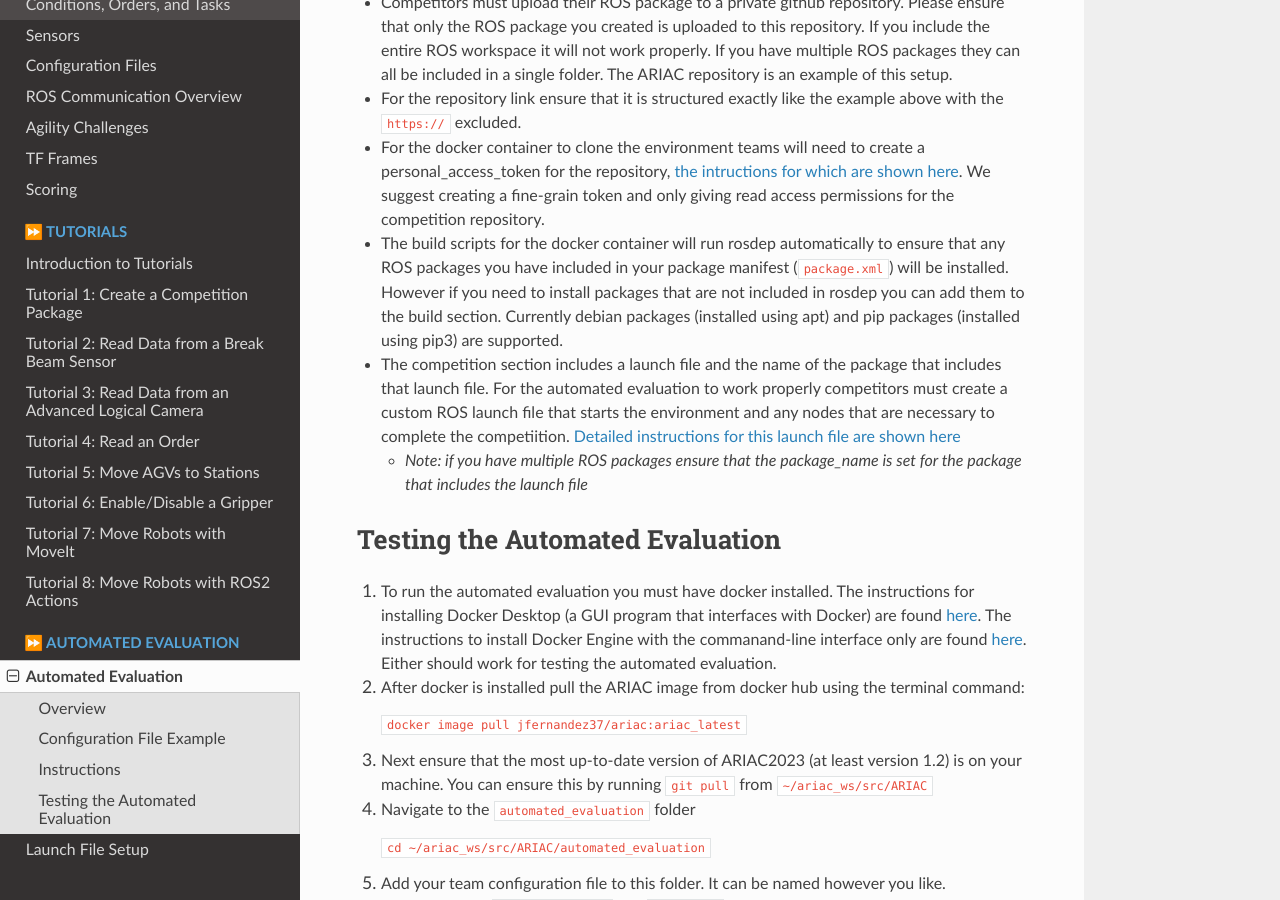
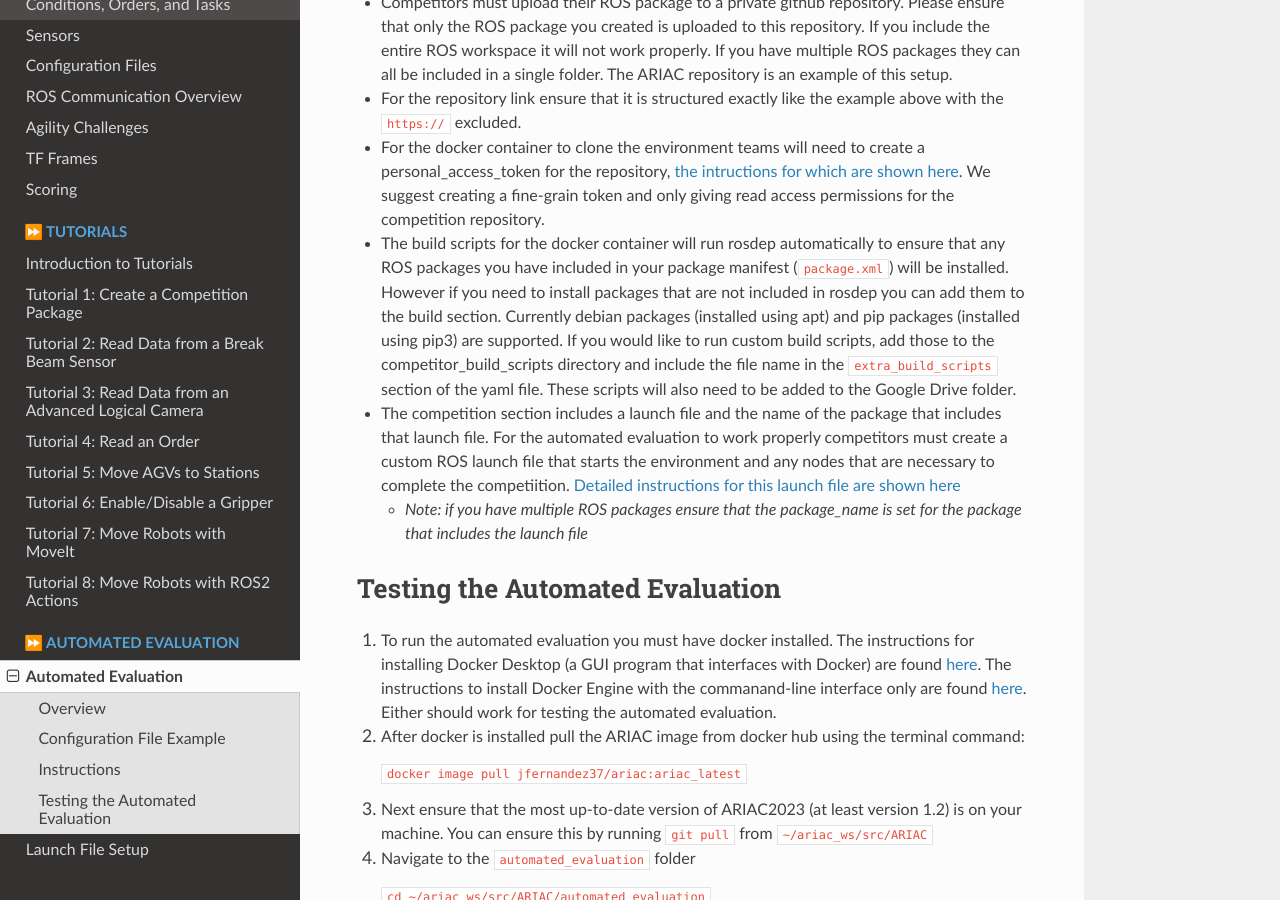
Before and after one commit to usnistgov/ARIAC, a Sphinx documentation site: the page built from docs/automated_evaluation/automated_evaluation_overview.md, in a window 1280 px wide and 900 px high, scrolled down 840 px. Built offline with Sphinx 7.4.7 and the Read the Docs theme 2.0.0, drawn with Linux system fonts in a browser that asks for light colours.

```diff
--- a/docs/automated_evaluation/automated_evaluation_overview.md
+++ b/docs/automated_evaluation/automated_evaluation_overview.md
@@ -32,7 +32,7 @@ competition:
 
 - For the docker container to clone the environment teams will need to create a personal_access_token for the repository, [the intructions for which are shown here](https://docs.github.com/en/authentication/keeping-your-account-and-data-secure/creating-a-personal-access-token). We suggest creating a fine-grain token and only giving read access permissions for the competition repository.
 
-- The build scripts for the docker container will run rosdep automatically to ensure that any ROS packages you have included in your package manifest (`package.xml`) will be installed. However if you need to install packages that are not included in rosdep you can add them to the build section. Currently debian packages (installed using apt) and pip packages (installed using pip3) are supported.
+- The build scripts for the docker container will run rosdep automatically to ensure that any ROS packages you have included in your package manifest (`package.xml`) will be installed. However if you need to install packages that are not included in rosdep you can add them to the build section. Currently debian packages (installed using apt) and pip packages (installed using pip3) are supported. If you would like to run custom build scripts, add those to the competitor_build_scripts directory and include the file name in the `extra_build_scripts` section of the yaml file. These scripts will also need to be added to the Google Drive folder.
 
 - The competition section includes a launch file and the name of the package that includes that launch file. For the automated evaluation to work properly competitors must create a custom ROS launch file that starts the environment and any nodes that are necessary to complete the competiition. [Detailed instructions for this launch file are shown here](competition_launch.md)
     - *Note: if you have multiple ROS packages ensure that the package_name is set for the package that includes the launch file*
```
Also changed, not shown: docs/getting_started/updates.rst (+8 -8 lines).
